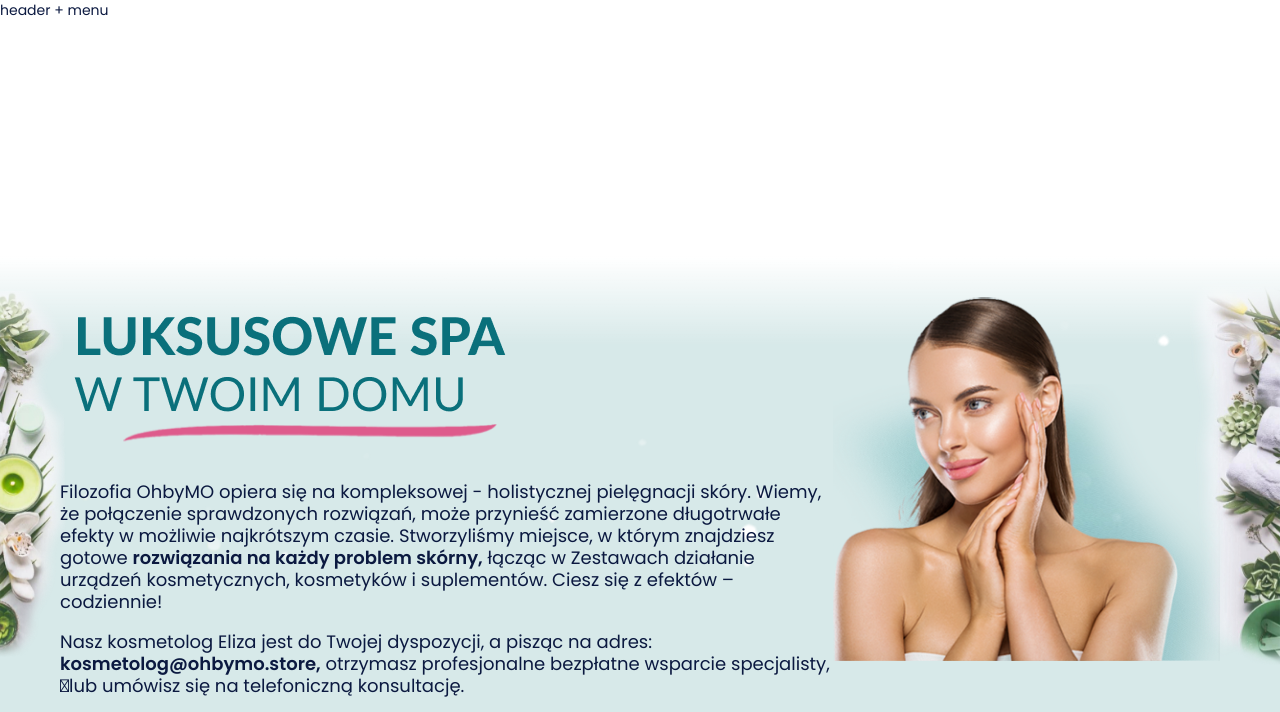
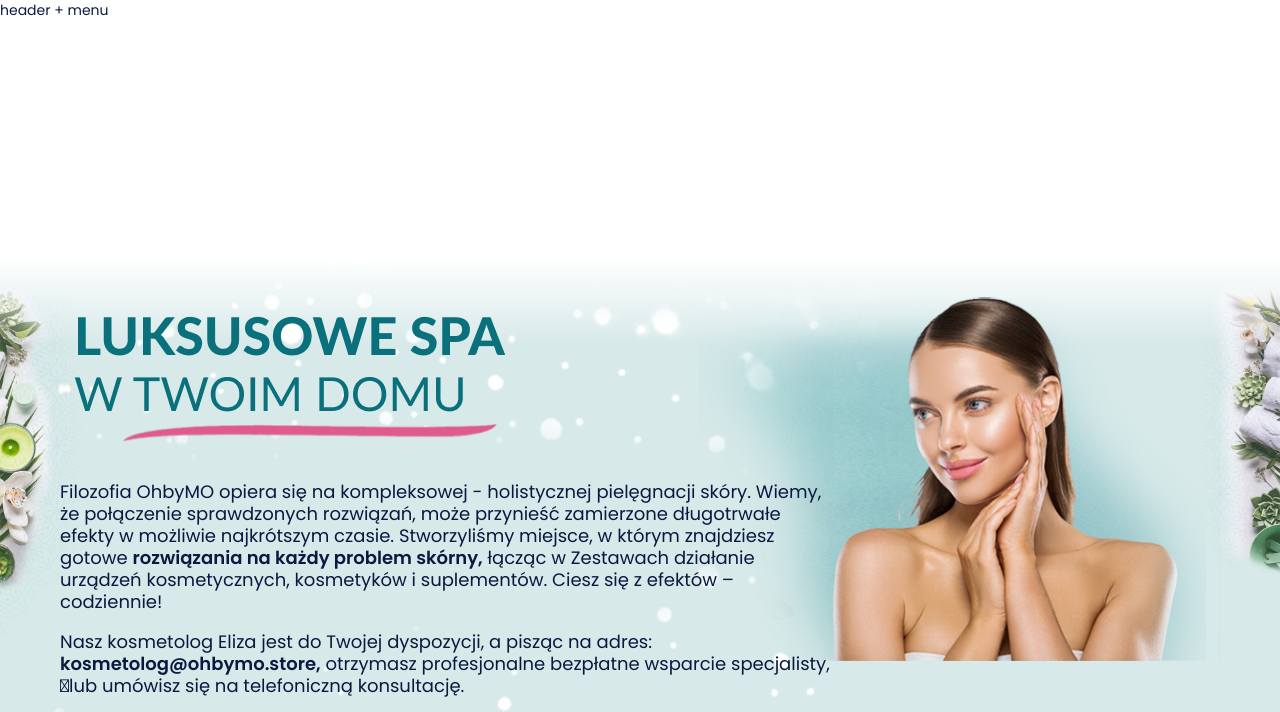
Before and after one commit to marcinliwen/spa-test, a website: page index.html in a window 1280 px wide. Shown: the top 712 px of the page. Drawn offline with Linux system fonts and the light colour scheme.

Commit message:
bg plus style

```diff
--- a/index.html
+++ b/index.html
@@ -10,7 +10,7 @@
 <body>
     <header>header + menu</header>
     <main class="spa-main">
-        <div class="banner-left"><img src="images/left_panel.png"></div>
+        <div class="banner-left"><img src="images/left_panel1.png"></div>
         <div class="main">
             <section id="spa-menu">
                 <div class="spa-container">
@@ -228,7 +228,7 @@
                 </div>
             </section>
         </div>
-        <div class="banner-right"><img src="images/right_panel.png"></div>
+        <div class="banner-right"><img src="images/right_panel1.png"></div>
     </main>
     <script src="/index.js"></script>
 </body>
--- a/style.css
+++ b/style.css
@@ -33,7 +33,6 @@
     max-width: 1300px;
     margin: auto;
     padding: 0px 40px;
-    overflow: hidden;
 }
 .col-4{
     width: 100%;
@@ -70,6 +69,10 @@
     flex-wrap: wrap;
     padding: 40px 20px 0;
     overflow: hidden;
+    position: relative;
+}
+.spa-menu-img {
+    position: relative;
 }
 .spa-element-title {
     position: relative;
@@ -212,6 +215,7 @@
     background-size: contain;
     background-position: 0% 100%;
     background-repeat: no-repeat;
+    position: relative;
 }
 
 .spa-menu-header:after {content: "";background-image: url(images/bg_image_1.png);display: block;height: 313px;position: absolute;background-size: cover;top: 0;background-position: 100% 100%;left: 80px;right: 80px;background-repeat: no-repeat;z-index: -1;filter: brightness(2);}
@@ -325,8 +329,8 @@
     width: max-content;
     padding: 10px 14px;
     border-radius: 9px;
-    box-shadow: 4px 4px 6px 2px #dcdedd;
     color: #0B1940;
+    transition: box-shadow 0.4s ease;
 }
 
 .spa-packages-el .link img {
@@ -342,11 +346,9 @@
     position: relative;
 }
 
-.spa-packages-el .img img {
-}
-
 .spa-packages-el {
-    margin-bottom: 32px;
+    margin-bottom: 20px;
+    margin-top: 20px;
     padding-left: 20px;
     padding-right: 20px;
 }
@@ -354,6 +356,14 @@
     margin-left: -150px;
     margin-right: -70px;
     /* max-width: 320px; */
+}
+section#spa-packages {
+    overflow: hidden;
+}
+
+
+.spa-packages-el .link>a:hover {
+    box-shadow: 4px 4px 6px 2px #dcdedd;
 }
 @media(min-width: 700px){
     .on-desctop {
@@ -370,6 +380,7 @@
 .spa-packages-header {
     display: flex;
     flex-wrap: wrap;
+    margin: 64px 0;
 }
     .col-4 {
     width: 50%;
@@ -393,8 +404,41 @@
     margin-left: -150px;
     width: calc(100% + 150px);
 }
+.spa-menu-element {
+    margin-bottom: 20px;
+    margin-top: 20px;
+}
+
+.spa-packages-el {
+    margin-top: 40px;
+    margin-bottom: 40px;
+}
+.spa-menu-header:after {
+    left: 0;
+    right: 30%;
+    bottom: -20px;
+    top: -24%;
+    height: auto;
+}
 }
 @media(min-width: 1000px){
+    .spa-menu-img:after {
+    content: "";
+    background-image: url(images/face_1_bg.png);
+    background-size: contain;
+    background-position: bottom;
+    background-repeat: no-repeat;
+    display: block;
+    position: absolute;
+    top: 0;
+    left: -150px;
+    right: 0;
+    bottom: 6px;
+    z-index: -1;
+}
+.spa-menu-img>img{
+    background-image:none;
+}
     .col-4 {
     width: calc(100%/3);
 }
@@ -434,11 +478,6 @@
     line-height: 22px;
     text-align: left;
 }
-
-.spa-menu-img>img {
-}
-
-.spa-menu-desc {}
 
 .spa-element-title>p {
     font-size: 21px;
```
Also changed, not shown: images/left-banner-bg.png (added), images/left_panel1.png (added), images/right-banner-bg.png (added), images/right_panel1.png (added).
